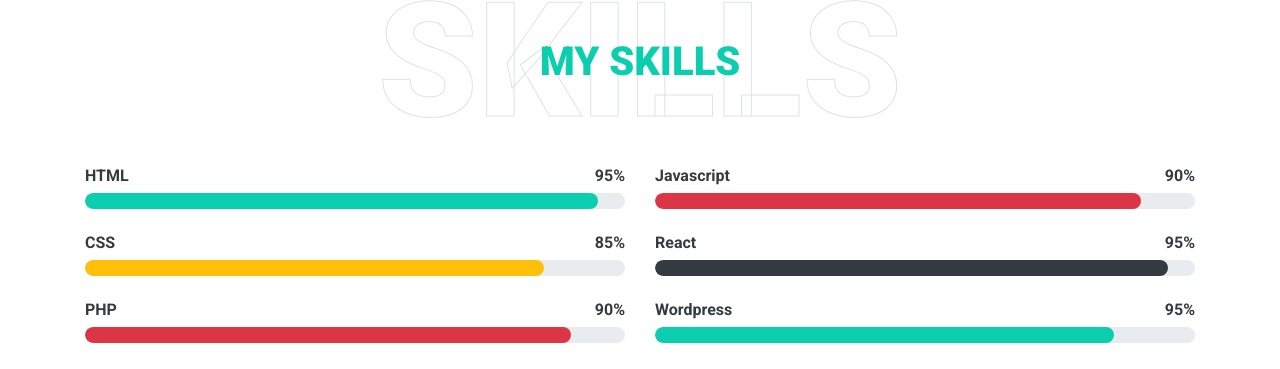
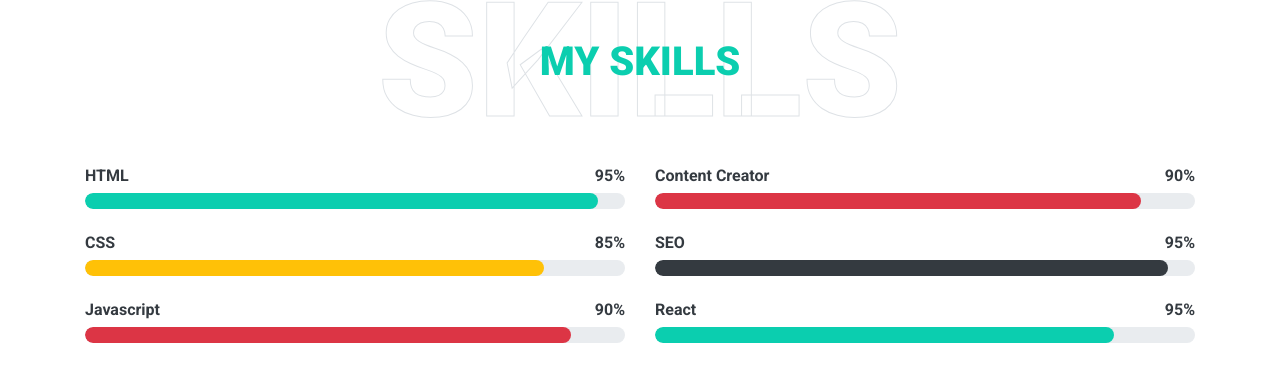
Before and after one commit to Srijacoder/content, a plain HTML site: page index.html in a window 1280 px wide. Shown: the part 2501-2870 px from the top of the page. Drawn offline with nearby package versions, Linux system fonts and the light colour scheme.

Commit message:
Update index.html

```diff
--- a/index.html
+++ b/index.html
@@ -217,7 +217,7 @@
                     </div>
                     <div class="skill mb-4">
                         <div class="d-flex justify-content-between">
-                            <h6 class="font-weight-bold">PHP</h6>
+                            <h6 class="font-weight-bold">Javascript</h6>
                             <h6 class="font-weight-bold">90%</h6>
                         </div>
                         <div class="progress">
@@ -228,7 +228,7 @@
                 <div class="col-md-6">
                     <div class="skill mb-4">
                         <div class="d-flex justify-content-between">
-                            <h6 class="font-weight-bold">Javascript</h6>
+                            <h6 class="font-weight-bold">Content Creator</h6>
                             <h6 class="font-weight-bold">90%</h6>
                         </div>
                         <div class="progress">
@@ -237,7 +237,7 @@
                     </div>
                     <div class="skill mb-4">
                         <div class="d-flex justify-content-between">
-                            <h6 class="font-weight-bold">React</h6>
+                            <h6 class="font-weight-bold">SEO</h6>
                             <h6 class="font-weight-bold">95%</h6>
                         </div>
                         <div class="progress">
@@ -246,7 +246,7 @@
                     </div>
                     <div class="skill mb-4">
                         <div class="d-flex justify-content-between">
-                            <h6 class="font-weight-bold">Wordpress</h6>
+                            <h6 class="font-weight-bold">React</h6>
                             <h6 class="font-weight-bold">95%</h6>
                         </div>
                         <div class="progress">
```
